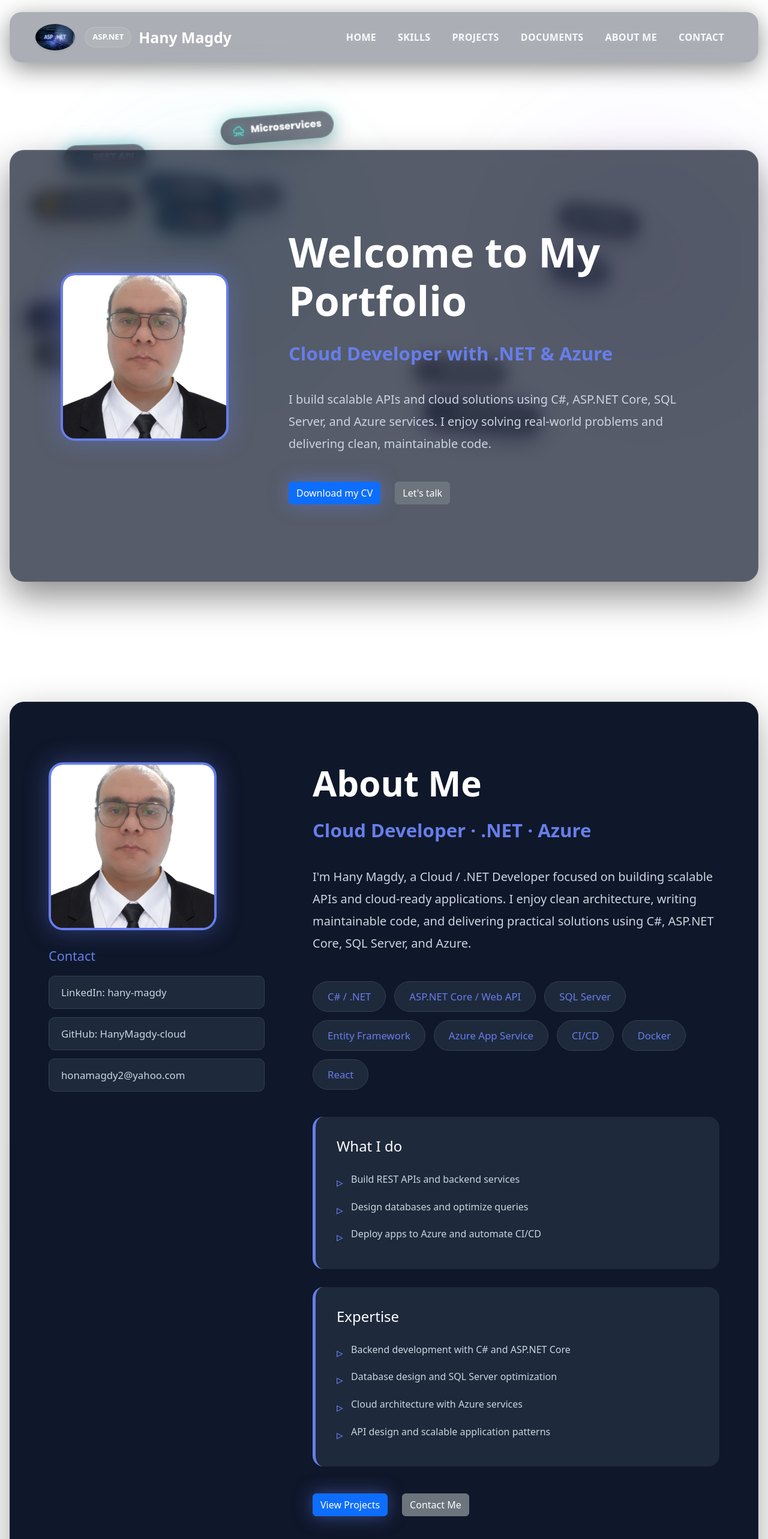
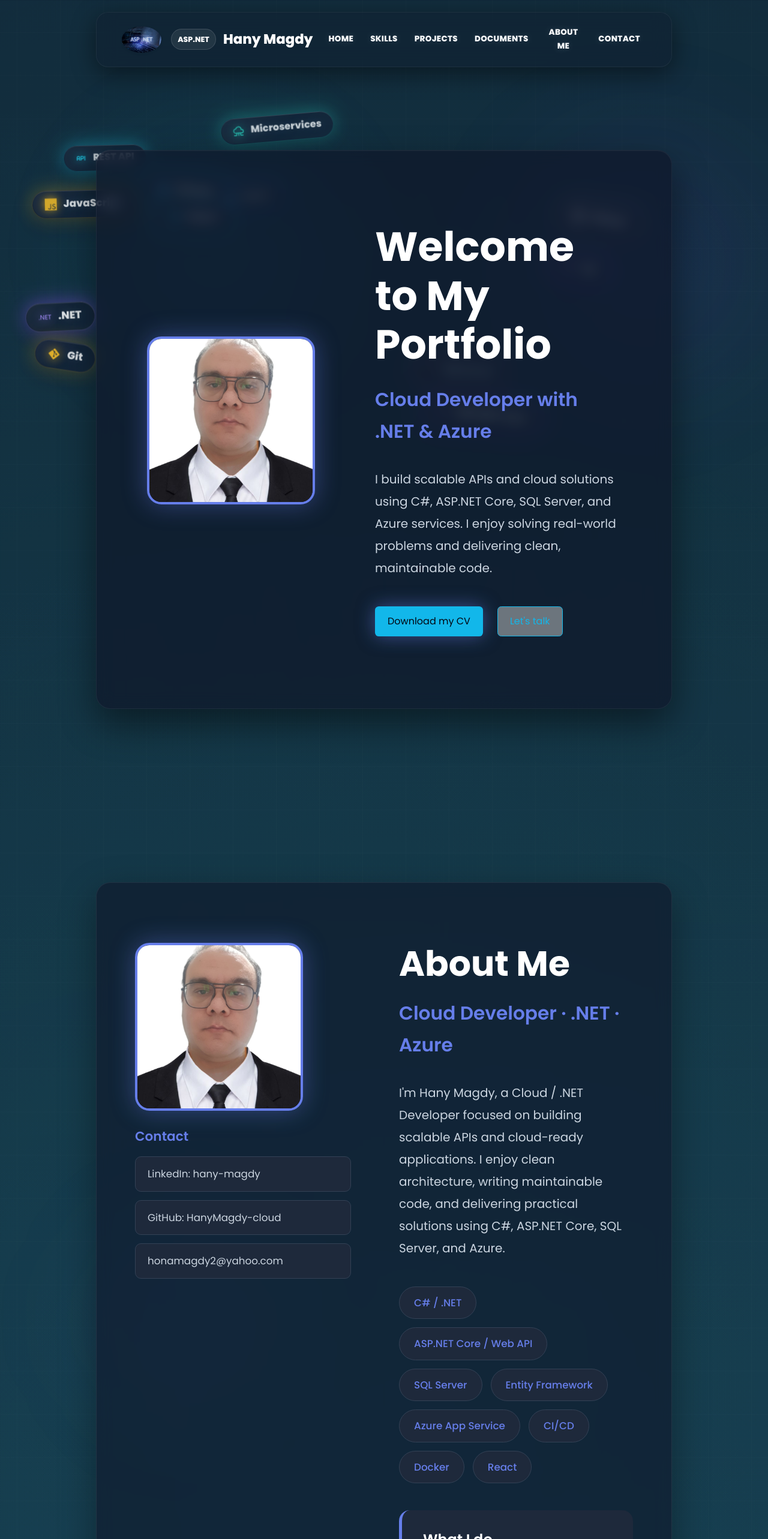
Before and after one commit to HanyMagdy-cloud/hany-portfolio, a React (Vite) app: page / in a window 1280 px wide. Shown: the top 2566 px of the page at 60% size. Built offline with nearby package versions, Linux system fonts and the light colour scheme.

Commit message:
Refine portfolio layout and documents

```diff
--- a/eslint.config.js
+++ b/eslint.config.js
@@ -23,7 +23,7 @@ export default defineConfig([
       },
     },
     rules: {
-      'no-unused-vars': ['error', { varsIgnorePattern: '^[A-Z_]' }],
+      'no-unused-vars': ['error', { varsIgnorePattern: '^([A-Z_]|motion$)' }],
     },
   },
 ])
--- a/src/components/about/about.css
+++ b/src/components/about/about.css
@@ -8,20 +8,22 @@
 
 /* About Section - Timeline Style */
 .about {
-  background: #0f172a;
+  background: rgba(15, 23, 42, 0.62);
+  backdrop-filter: blur(12px);
+  -webkit-backdrop-filter: blur(12px);
   border-radius: 24px;
   padding: 100px 72px;
-  border: 1px solid #1e293b;
+  border: 1px solid rgba(255, 255, 255, 0.07);
   margin: 60px auto;
   display: flex;
   gap: 80px;
-  width: min(1800px, 96%);
+  width: var(--site-width);
   box-shadow: 0 20px 60px rgba(0,0,0,0.35);
 }
 
 @media (min-width: 1200px) {
   .about {
-    width: min(2000px, calc(100% - 32px));
+    width: var(--site-width);
     padding: 100px 64px;
   }
 }
--- a/src/components/documents/Documents.jsx
+++ b/src/components/documents/Documents.jsx
@@ -2,6 +2,7 @@ import React from "react";
 import { motion } from "framer-motion";
 import { FaFilePdf, FaDownload } from "react-icons/fa";
 import CV from "../../assets/Hany_Magdy_CV.pdf";
+import CoverLetter from "../../assets/Hany_Magdy_Cover_Letter.pdf";
 import "./documents.css";
 
 export default function Documents() {
@@ -101,7 +102,7 @@ export default function Documents() {
                 building robust digital solutions, and alignment with target cloud developer positions.
               </p>
               <a
-                href={CV}
+                href={CoverLetter}
                 download="Hany_Magdy_Cover_Letter.pdf"
                 className="doc-btn"
                 title="Download Cover Letter"
--- a/src/components/documents/documents.css
+++ b/src/components/documents/documents.css
@@ -7,10 +7,12 @@
 
 /* big dark panel */
 .documents-shell {
-  width: min(1800px, 96%);
+  width: var(--site-width);
   margin: 60px auto;
-  background: #0f172a;
-  border: 1px solid #1e293b;
+  background: rgba(15, 23, 42, 0.62);
+  backdrop-filter: blur(12px);
+  -webkit-backdrop-filter: blur(12px);
+  border: 1px solid rgba(255, 255, 255, 0.07);
   border-radius: 28px;
   padding: 100px 72px;
   box-shadow: 0 20px 60px rgba(0, 0, 0, 0.35);
@@ -18,7 +20,7 @@
 
 @media (min-width: 1200px) {
   .documents-shell {
-    width: min(2000px, calc(100% - 32px));
+    width: var(--site-width);
     padding: 100px 64px;
   }
 }
--- a/src/components/footer/footer.css
+++ b/src/components/footer/footer.css
@@ -7,10 +7,12 @@
 
 /* big dark panel */
 .footer-shell{
-  width: min(1800px, 96%);
+  width: var(--site-width);
   margin: 60px auto;
-  background: #0f172a;
-  border: 1px solid #1e293b;
+  background: rgba(15, 23, 42, 0.62);
+  backdrop-filter: blur(12px);
+  -webkit-backdrop-filter: blur(12px);
+  border: 1px solid rgba(255, 255, 255, 0.07);
   border-radius: 28px;
   padding: 100px 72px;
   box-shadow: 0 20px 60px rgba(0,0,0,0.35);
@@ -18,7 +20,7 @@
 
 @media (min-width: 1200px) {
   .footer-shell {
-    width: min(2000px, calc(100% - 32px));
+    width: var(--site-width);
     padding: 100px 64px;
   }
 }
--- a/src/components/home/FloatingSkillsBackground.jsx
+++ b/src/components/home/FloatingSkillsBackground.jsx
@@ -67,7 +67,7 @@ export default function FloatingSkillsBackground() {
     window.addEventListener("mouseleave", handleMouseLeave);
 
     // Initialize particles immediately with safe defaults
-    particles.current = BADGES_DATA.map((badge, idx) => {
+    particles.current = BADGES_DATA.map(() => {
       const width = 140;
       const height = 45;
       // Place randomly with breathing room
--- a/src/components/home/home.css
+++ b/src/components/home/home.css
@@ -21,7 +21,7 @@
   border-radius: 24px;
   margin: 60px auto;
   min-height: calc(100vh - 80px);
-  width: min(1800px, 96%);
+  width: var(--site-width);
   box-shadow:
     0 25px 60px rgba(0, 0, 0, 0.45),
     inset 0 1px 1px rgba(255, 255, 255, 0.05);
@@ -31,7 +31,7 @@
 
 @media (min-width: 1200px) {
   .hero {
-    width: min(2000px, calc(100% - 32px));
+    width: var(--site-width);
     padding: 120px 84px;
   }
 }
--- a/src/components/nav/nav.css
+++ b/src/components/nav/nav.css
@@ -14,7 +14,7 @@ body {
   left: 50%;
   transform: translateX(-50%);
 
-  width: min(1800px, 96%);
+  width: var(--site-width);
   padding: 16px 24px;
   border-radius: 20px;
 
@@ -204,7 +204,7 @@ body {
 
 @media (min-width: 1200px) {
   .navbar.custom-nav {
-    width: min(2000px, calc(100% - 32px));
+    width: var(--site-width);
   }
 
   .custom-link {
@@ -224,6 +224,22 @@ body {
 
   .custom-link.active {
     background: rgba(18, 183, 234, 0.16);
+  }
+}
+
+@media (min-width: 1200px) and (max-width: 1320px) {
+  .brand-text {
+    font-size: 1.42rem;
+  }
+
+  .brand-badge {
+    padding: 6px 10px;
+    font-size: 0.78rem;
+  }
+
+  .custom-link {
+    padding: 8px 10px !important;
+    font-size: 0.84rem !important;
   }
 }
 
--- a/src/components/projects/projects.css
+++ b/src/components/projects/projects.css
@@ -9,31 +9,31 @@
 /* Background gradient backdrop */
 .projects-dark {
   padding: 80px 0;
-  background: radial-gradient(circle at 50% 30%, #0a1128 0%, #020617 100%);
+  background: transparent;
   position: relative;
   overflow: hidden;
 }
 
 /* Core Container Panel */
 .projects-shell {
-  width: min(1800px, 96%);
+  width: var(--site-width);
   margin: 0 auto;
-  background: rgba(15, 23, 42, 0.45);
-  backdrop-filter: blur(20px);
-  -webkit-backdrop-filter: blur(20px);
-  border: 1px solid rgba(255, 255, 255, 0.05);
+  background: rgba(15, 23, 42, 0.12);
+  backdrop-filter: blur(6px);
+  -webkit-backdrop-filter: blur(6px);
+  border: 1px solid rgba(255, 255, 255, 0.06);
   border-radius: 32px;
   padding: 100px 72px;
   box-shadow:
-    0 30px 70px rgba(0, 0, 0, 0.5),
-    inset 0 1px 0 rgba(255, 255, 255, 0.03);
+    0 16px 40px rgba(0, 0, 0, 0.18),
+    inset 0 1px 0 rgba(255, 255, 255, 0.06);
   position: relative;
   z-index: 2;
 }
 
 @media (min-width: 1200px) {
   .projects-shell {
-    width: min(2000px, calc(100% - 32px));
+    width: var(--site-width);
     padding: 100px 64px;
   }
 }
@@ -113,7 +113,7 @@
 
 /* --- Glassmorphic Card Container --- */
 .project-item {
-  background: rgba(30, 41, 59, 0.45);
+  background: rgba(30, 41, 59, 0.36);
   backdrop-filter: blur(16px);
   -webkit-backdrop-filter: blur(16px);
   border: 1px solid rgba(255, 255, 255, 0.06);
@@ -183,7 +183,7 @@
   position: relative;
   height: 200px;
   width: 100%;
-  background: rgba(10, 15, 30, 0.6);
+  background: rgba(10, 15, 30, 0.45);
   border-bottom: 1px solid rgba(255, 255, 255, 0.04);
   display: grid;
   place-items: center;
@@ -953,7 +953,7 @@
   justify-content: space-between;
   gap: 16px;
   min-height: 140px;
-  background: rgba(10, 15, 30, 0.35);
+  background: rgba(10, 15, 30, 0.28);
   flex: 1;
 }
 
--- a/src/components/skills/skills.css
+++ b/src/components/skills/skills.css
@@ -9,31 +9,31 @@
 /* Base Section Gradient Backdrop */
 .skills-dark {
   padding: 80px 0;
-  background: radial-gradient(circle at 50% 30%, #0b1329 0%, #030712 100%);
+  background: transparent;
   position: relative;
   overflow: hidden;
 }
 
 /* Symmetrical Core Content Shell */
 .skills-shell {
-  width: min(1800px, 96%);
+  width: var(--site-width);
   margin: 0 auto;
-  background: rgba(15, 23, 42, 0.45);
-  backdrop-filter: blur(20px);
-  -webkit-backdrop-filter: blur(20px);
-  border: 1px solid rgba(255, 255, 255, 0.05);
+  background: rgba(15, 23, 42, 0.12);
+  backdrop-filter: blur(6px);
+  -webkit-backdrop-filter: blur(6px);
+  border: 1px solid rgba(255, 255, 255, 0.06);
   border-radius: 32px;
   padding: 100px 72px;
   box-shadow:
-    0 30px 70px rgba(0, 0, 0, 0.5),
-    inset 0 1px 0 rgba(255, 255, 255, 0.03);
+    0 16px 40px rgba(0, 0, 0, 0.18),
+    inset 0 1px 0 rgba(255, 255, 255, 0.06);
   position: relative;
   z-index: 2;
 }
 
 @media (min-width: 1200px) {
   .skills-shell {
-    width: min(2000px, calc(100% - 32px));
+    width: var(--site-width);
     padding: 100px 64px;
   }
 }
@@ -116,7 +116,7 @@
 
 /* --- Premium Glassmorphism Card V2 --- */
 .skill-card-v2 {
-  background: rgba(30, 41, 59, 0.4);
+  background: rgba(30, 41, 59, 0.34);
   backdrop-filter: blur(16px);
   -webkit-backdrop-filter: blur(16px);
   border: 1px solid rgba(255, 255, 255, 0.06);
@@ -178,7 +178,7 @@
   position: relative;
   height: 250px;
   width: 100%;
-  background: rgba(10, 15, 30, 0.6);
+  background: rgba(10, 15, 30, 0.45);
   border-bottom: 1px solid rgba(255, 255, 255, 0.04);
   display: grid;
   place-items: center;
--- a/src/index.css
+++ b/src/index.css
@@ -14,6 +14,7 @@
   --highlight-color: #12b7ea;
   --light-color: #94a3b8;
   --white-color: #ffffff;
+  --site-width: min(1800px, 96%);
   --transition: all 0.4s cubic-bezier(0.16, 1, 0.3, 1);
 }
 
@@ -27,12 +28,15 @@ body {
   color: var(--text-color);
   line-height: 1.7;
   min-height: 100dvh;
-  background-color: #030712;
+  background-color: #102033;
   background-image:
-    linear-gradient(rgba(255, 255, 255, 0.015) 1px, transparent 1px),
-    linear-gradient(90deg, rgba(255, 255, 255, 0.015) 1px, transparent 1px);
-  background-size: 50px 50px;
-  background-position: center;
+    radial-gradient(circle at 50% 18%, rgba(45, 212, 191, 0.14) 0%, rgba(45, 212, 191, 0.05) 28%, transparent 58%),
+    radial-gradient(circle at 16% 38%, rgba(18, 183, 234, 0.12) 0%, rgba(18, 183, 234, 0.04) 30%, transparent 60%),
+    radial-gradient(circle at 84% 42%, rgba(129, 140, 248, 0.11) 0%, rgba(129, 140, 248, 0.04) 32%, transparent 62%),
+    linear-gradient(rgba(255, 255, 255, 0.012) 1px, transparent 1px),
+    linear-gradient(90deg, rgba(255, 255, 255, 0.012) 1px, transparent 1px);
+  background-size: auto, auto, auto, 72px 72px, 72px 72px;
+  background-position: center, center, center, center, center;
   position: relative;
   overflow-x: hidden;
 }
@@ -81,6 +85,24 @@ h1 {
 section {
   padding-top: 10rem;
 }
+
+.home-dark,
+.about-wrap,
+.skills-dark,
+.projects-dark,
+.documents-dark,
+.footer-dark {
+  margin-block: clamp(3.5rem, 7vw, 8rem);
+}
+
+.home-dark {
+  margin-top: 0;
+}
+
+.footer-dark {
+  margin-bottom: 0;
+}
+
 .text-light {
   color: var(--light-color);
 }
@@ -117,6 +139,12 @@ img {
   object-fit: cover;
 }
 
+@media (min-width: 1025px) {
+  :root {
+    --site-width: 75%;
+  }
+}
+
 /* Responsive Styles, tablet */
 @media (max-width: 1024px) {
   .container {
--- a/src/main.jsx
+++ b/src/main.jsx
@@ -1,9 +1,9 @@
 import { StrictMode } from 'react'
 import { createRoot } from 'react-dom/client'
-import './index.css'
 import App from './App.jsx'
 import 'bootstrap/dist/css/bootstrap.min.css';
 import 'bootstrap/dist/js/bootstrap.bundle.min.js';
+import './index.css'
 
 
 
```
Also changed, not shown: 1 other file (tests, documents, lock files or other folders).
